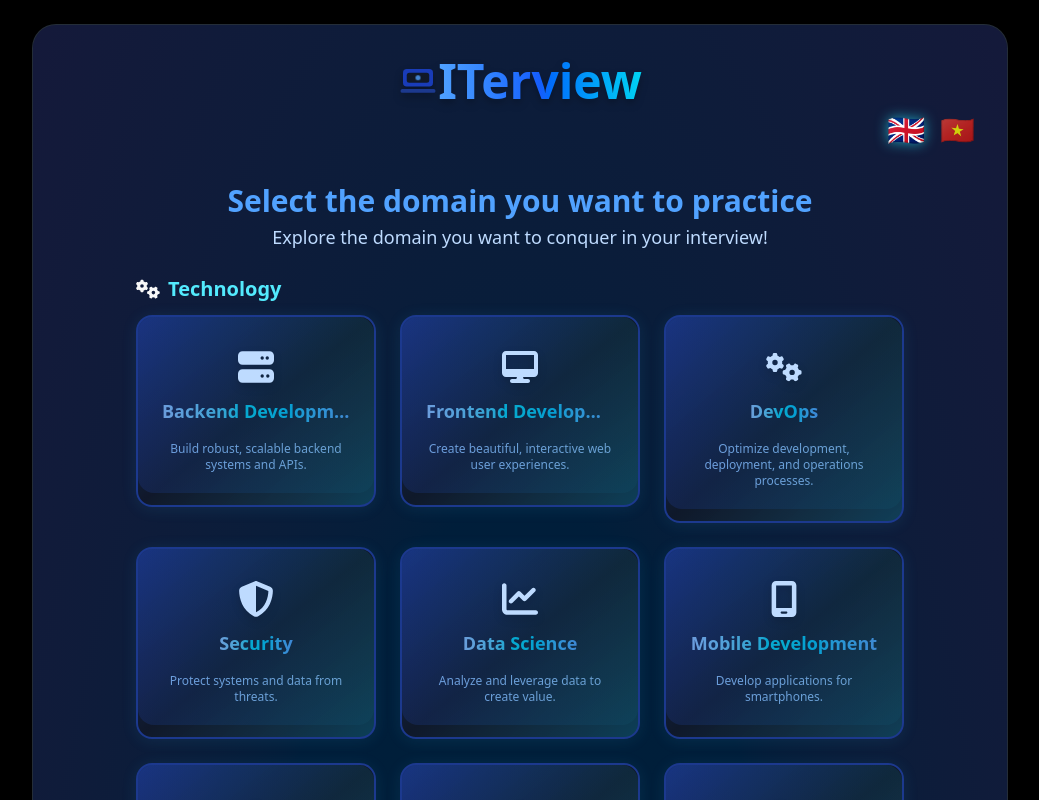
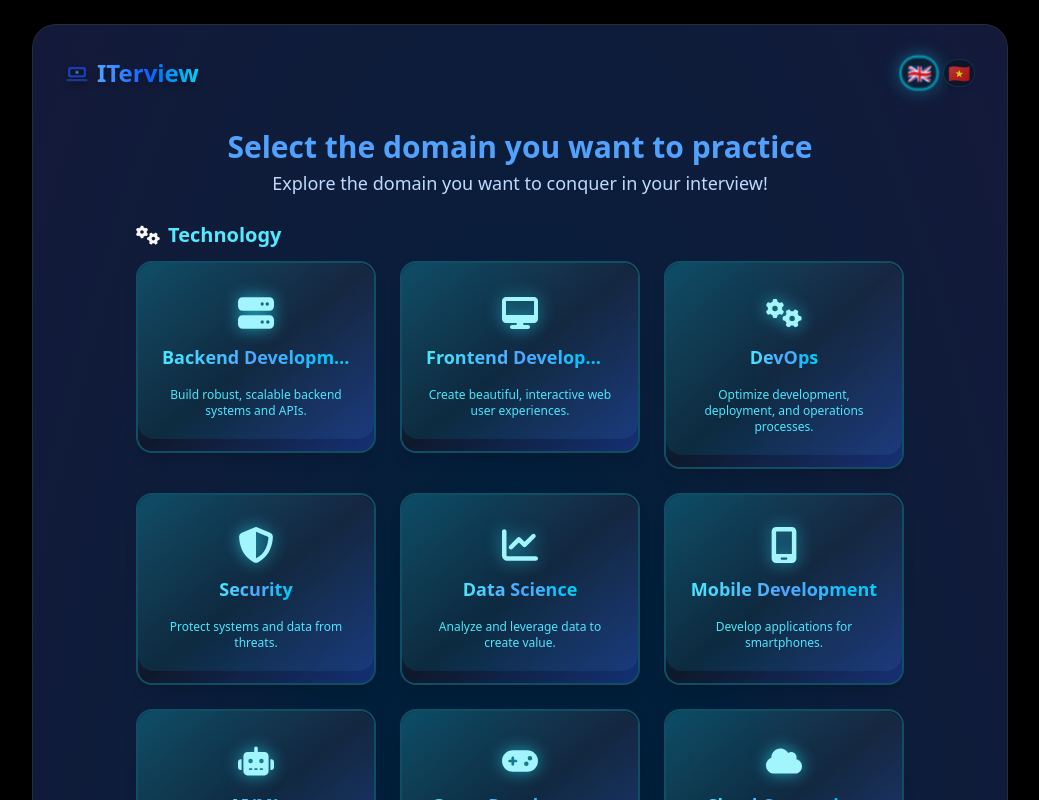
Before and after one commit to WolfCanCode/AIamInterview, a Next.js app: page /en in a window 1280 px wide. Shown: the top 800 px of the page, without its empty margins (120-1159 px from the left). Built offline with nearby package versions, Linux system fonts and the light colour scheme.

Commit message:
feat: introduce FuturisticCard and FuturisticButton components, enhance styling and layout across various components for a modern UI experience

```diff
--- a/components/DomainBanner.tsx
+++ b/components/DomainBanner.tsx
@@ -1,6 +1,8 @@
 import React from 'react';
 import { useTranslations } from 'next-intl';
 import { Domain } from '@/utils/types/Domain';
+import FuturisticCard from './FuturisticCard';
+import FuturisticButton from './FuturisticButton';
 
 export default function DomainBanner({
   domain,
@@ -13,30 +15,19 @@ export default function DomainBanner({
 }) {
   const t = useTranslations('');
   return (
-    <div className="group relative w-full max-w-3xl mx-auto backdrop-blur-xl bg-white/5 dark:bg-gray-900/30 rounded-3xl shadow-2xl p-6 sm:p-8 flex flex-col items-center gap-4 sm:gap-6 animate-fade-in overflow-hidden border border-white/10 dark:border-gray-700/30 transition-all duration-500 hover:shadow-[0_0_50px_-12px_oklch(70%_0.3_240/0.3)]">
-      {/* Gradient Background Effect */}
-      <div className="absolute inset-0 bg-gradient-to-br from-[oklch(60%_0.3_240/0.1)] to-[oklch(60%_0.3_280/0.1)] opacity-50 group-hover:opacity-75 transition-opacity duration-500" />
-
-      {/* Animated Aurora Effect */}
-      <div className="absolute inset-0 bg-radial-[at_center] from-[oklch(70%_0.3_240/0.15)] to-transparent opacity-0 group-hover:opacity-100 transition-opacity duration-700" />
-
+    <FuturisticCard glowColor="cyan" hover className="w-full max-w-3xl mx-auto">
       {/* Back Button */}
-      <button
+      <FuturisticButton
         onClick={onBack}
-        className="absolute top-4 left-4 w-10 h-10 flex items-center justify-center rounded-full bg-[oklch(20%_0.1_240)] text-[oklch(80%_0.3_240)] hover:bg-[oklch(30%_0.2_240)] hover:text-[oklch(98%_0_0)] transition-all duration-300 border border-[oklch(70%_0.2_240/0.3)] focus:outline-none focus:ring-2 focus:ring-[oklch(70%_0.3_240/0.4)] backdrop-blur-md overflow-hidden group/btn"
-        type="button"
+        className="absolute top-4 left-4 !w-10 !h-10 !p-0 flex items-center justify-center"
         aria-label={t('back')}
       >
-        {/* Hover Gradient Effect */}
-        <div className="absolute inset-0 bg-gradient-to-r from-[oklch(70%_0.3_240/0.2)] to-[oklch(70%_0.3_280/0.2)] opacity-0 group-hover/btn:opacity-100 transition-opacity duration-300" />
-
-        {/* Icon */}
         <svg
           xmlns="http://www.w3.org/2000/svg"
           fill="none"
           viewBox="0 0 24 24"
           stroke="currentColor"
-          className="w-6 h-6 relative z-10 transform group-hover/btn:scale-110 transition-transform duration-300"
+          className="w-6 h-6 relative z-10 transform group-hover:scale-110 transition-transform duration-300"
         >
           <path
             strokeLinecap="round"
@@ -45,9 +36,10 @@ export default function DomainBanner({
             d="M15 19l-7-7 7-7"
           />
         </svg>
-      </button>
+      </FuturisticButton>
 
       {/* Domain Icon */}
+      <div className="relative flex flex-col items-center gap-4 sm:gap-6 pt-0 pb-4">
         <div className="relative">
           <div className="absolute inset-0 animate-pulse-slow blur-xl opacity-50">
             <domain.icon className="text-6xl text-[oklch(70%_0.3_240)]" />
@@ -56,7 +48,7 @@ export default function DomainBanner({
         </div>
 
         {/* Domain Info */}
-      <div className="relative z-10 text-center space-y-2">
+        <div className="text-center space-y-2">
           <h2 className="text-2xl sm:text-3xl font-bold bg-gradient-to-r from-[oklch(85%_0.3_240)] to-[oklch(85%_0.3_280)] bg-clip-text text-transparent truncate max-w-[280px] sm:max-w-full mx-auto">
             {t(domain.name || domain.key)}
           </h2>
@@ -73,5 +65,6 @@ export default function DomainBanner({
           )}
         </div>
       </div>
+    </FuturisticCard>
   );
 }
--- a/components/DomainSelector.tsx
+++ b/components/DomainSelector.tsx
@@ -5,9 +5,11 @@ import { Domain, DomainGroup } from '@/utils/types/Domain';
 export default function DomainSelector({
   domainGroups,
   handleSelectDomain,
+  selectedDomain,
 }: {
   domainGroups: DomainGroup[];
   handleSelectDomain: (name: string) => void;
+  selectedDomain?: string;
 }) {
   const t = useTranslations('');
 
@@ -39,23 +41,23 @@ export default function DomainSelector({
                 <div key={d.key} className="relative">
                   <button
                     onClick={() => handleDomainClick(d)}
-                    className={`group w-full px-4 py-6 sm:px-6 sm:py-8 rounded-2xl flex flex-col items-center space-y-2 sm:space-y-3 transition-all duration-300 focus:outline-none focus:ring-2 focus:ring-blue-400
-                      bg-gradient-to-br from-blue-900/80 via-gray-900/90 to-cyan-900/70
-                      shadow-lg border-2 border-blue-900 relative overflow-hidden
-                      hover:-translate-y-1 sm:hover:-translate-y-2 hover:shadow-2xl hover:border-cyan-400 hover:scale-105
-                      hover:bg-cyan-900/80
-                    `}
-                    style={{ boxShadow: '0 2px 16px 0 rgba(56,189,248,0.10)' }}
+                    className={`group w-full px-4 py-6 sm:px-6 sm:py-8 rounded-2xl flex flex-col items-center space-y-2 sm:space-y-3 transition-all duration-300 focus:outline-none focus:ring-2 focus:ring-cyan-400/70 bg-gradient-to-br from-cyan-900/70 via-gray-900/80 to-blue-900/70 shadow-lg border-2 border-cyan-900 relative overflow-hidden hover:-translate-y-1 sm:hover:-translate-y-2 hover:shadow-2xl hover:border-cyan-400 hover:scale-105 hover:bg-cyan-900/80 backdrop-blur-xl ${
+                      selectedDomain === d.name
+                        ? 'ring-2 ring-cyan-400/60 scale-105 border-cyan-400 shadow-cyan-400/20'
+                        : ''
+                    }`}
+                    aria-pressed={selectedDomain === d.name}
+                    tabIndex={0}
                   >
                     {/* Ripple effect */}
-                    <span className="absolute inset-0 pointer-events-none group-active:animate-ripple bg-gradient-to-r from-blue-900/30 to-cyan-900/30 rounded-2xl"></span>
-                    <span className="text-3xl sm:text-4xl transition-transform duration-300 group-hover:scale-125 group-hover:animate-bounce-slow text-blue-200 drop-shadow-lg">
+                    <span className="absolute inset-0 pointer-events-none group-active:animate-ripple bg-gradient-to-r from-cyan-400/10 to-blue-400/10 rounded-2xl"></span>
+                    <span className="text-3xl sm:text-4xl transition-transform duration-300 group-hover:scale-125 group-hover:animate-bounce-slow text-cyan-200 drop-shadow-[0_0_8px_rgba(34,211,238,0.7)]">
                       <d.icon />
                     </span>
-                    <span className="text-base sm:text-lg font-semibold bg-gradient-to-r from-blue-300 via-cyan-400 to-blue-400 bg-clip-text text-transparent group-hover:animate-shimmer truncate max-w-[120px] sm:max-w-full">
+                    <span className="text-base sm:text-lg font-semibold bg-gradient-to-r from-cyan-300 via-blue-400 to-cyan-400 bg-clip-text text-transparent group-hover:animate-shimmer truncate max-w-[120px] sm:max-w-full">
                       {t(d.name || d.key)}
                     </span>
-                    <span className="text-xs text-blue-300 mt-1 text-center hidden sm:block">
+                    <span className="text-xs text-cyan-300 mt-1 text-center hidden sm:block">
                       {t(d.description || '')}
                     </span>
                   </button>
--- /dev/null
+++ b/components/FuturisticButton.tsx
@@ -0,0 +1,87 @@
+import React from 'react';
+
+interface FuturisticButtonProps
+  extends React.ButtonHTMLAttributes<HTMLButtonElement> {
+  children: React.ReactNode;
+  icon?: React.ReactNode;
+  color?: 'cyan' | 'yellow' | 'red' | 'pink' | 'green' | 'purple';
+  className?: string;
+}
+
+const colorMap = {
+  cyan: {
+    bg: 'bg-gradient-to-r from-cyan-500/70 to-blue-700/70',
+    border: 'border-cyan-400/40',
+    ring: 'focus:ring-cyan-400/60',
+    shadow:
+      'drop-shadow-[0_0_16px_rgba(34,211,238,0.4)] hover:shadow-cyan-400/30',
+    icon: 'drop-shadow-[0_0_6px_rgba(34,211,238,0.7)]',
+    text: 'text-white',
+  },
+  yellow: {
+    bg: 'bg-gradient-to-r from-yellow-400/80 to-yellow-500/80',
+    border: 'border-yellow-400/40',
+    ring: 'focus:ring-yellow-400/60',
+    shadow:
+      'drop-shadow-[0_0_8px_rgba(250,204,21,0.4)] hover:shadow-yellow-400/30',
+    icon: 'drop-shadow-[0_0_6px_rgba(250,204,21,0.7)]',
+    text: 'text-gray-900',
+  },
+  red: {
+    bg: 'bg-gradient-to-r from-red-500/80 to-red-600/80',
+    border: 'border-red-400/40',
+    ring: 'focus:ring-red-400/60',
+    shadow: 'drop-shadow-[0_0_8px_rgba(239,68,68,0.4)] hover:shadow-red-400/30',
+    icon: 'drop-shadow-[0_0_6px_rgba(239,68,68,0.7)]',
+    text: 'text-white',
+  },
+  pink: {
+    bg: 'bg-gradient-to-r from-pink-500/70 to-fuchsia-700/70',
+    border: 'border-pink-400/40',
+    ring: 'focus:ring-pink-400/60',
+    shadow:
+      'drop-shadow-[0_0_8px_rgba(236,72,153,0.4)] hover:shadow-pink-400/30',
+    icon: 'drop-shadow-[0_0_6px_rgba(236,72,153,0.7)]',
+    text: 'text-white',
+  },
+  green: {
+    bg: 'bg-gradient-to-r from-green-400/70 to-green-600/70',
+    border: 'border-green-400/40',
+    ring: 'focus:ring-green-400/60',
+    shadow:
+      'drop-shadow-[0_0_8px_rgba(34,197,94,0.4)] hover:shadow-green-400/30',
+    icon: 'drop-shadow-[0_0_6px_rgba(34,197,94,0.7)]',
+    text: 'text-white',
+  },
+  purple: {
+    bg: 'bg-gradient-to-r from-purple-500/70 to-fuchsia-700/70',
+    border: 'border-fuchsia-400/40',
+    ring: 'focus:ring-fuchsia-400/60',
+    shadow:
+      'drop-shadow-[0_0_8px_rgba(168,85,247,0.4)] hover:shadow-fuchsia-400/30',
+    icon: 'drop-shadow-[0_0_6px_rgba(168,85,247,0.7)]',
+    text: 'text-white',
+  },
+};
+
+export default function FuturisticButton({
+  children,
+  icon,
+  color = 'cyan',
+  className = '',
+  ...props
+}: FuturisticButtonProps) {
+  const c = colorMap[color];
+  return (
+    <button
+      className={`group relative w-full px-8 py-4 rounded-xl font-bold text-lg shadow-lg overflow-hidden transition-all duration-300 transform ${c.bg} border ${c.border} ${c.text} ${c.shadow} backdrop-blur-xl focus:outline-none ${c.ring} hover:scale-105 disabled:opacity-50 disabled:cursor-not-allowed ${className}`}
+      {...props}
+    >
+      <div className="absolute inset-0 transition-transform duration-300 group-hover:scale-[1.1]" />
+      <div className="relative flex items-center justify-center gap-3">
+        {icon && <span className={`text-xl ${c.icon}`}>{icon}</span>}
+        <span>{children}</span>
+      </div>
+    </button>
+  );
+}
--- /dev/null
+++ b/components/FuturisticCard.tsx
@@ -0,0 +1,116 @@
+import React from 'react';
+
+interface FuturisticCardProps extends React.HTMLAttributes<HTMLDivElement> {
+  children: React.ReactNode;
+  className?: string;
+  glowColor?: 'cyan' | 'yellow' | 'red' | 'pink' | 'green' | 'purple' | 'blue';
+  hover?: boolean;
+  noBorder?: boolean;
+  noGlow?: boolean;
+  variant?: 'default' | 'dark';
+}
+
+const glowMap = {
+  blue: {
+    glow: 'shadow-[0_0_40px_0_rgba(6,182,212,0.25)]',
+    border: 'border-cyan-500/40',
+    gradient: 'from-cyan-500/20 via-transparent to-blue-500/20',
+    hoverGlow: 'hover:shadow-[0_0_50px_0_rgba(6,182,212,0.35)]',
+    hoverBorder: 'hover:border-cyan-400/50',
+  },
+  cyan: {
+    glow: 'shadow-[0_0_40px_0_rgba(34,211,238,0.25)]',
+    border: 'border-cyan-400/40',
+    gradient: 'from-cyan-400/20 via-transparent to-blue-400/20',
+    hoverGlow: 'hover:shadow-[0_0_50px_0_rgba(34,211,238,0.35)]',
+    hoverBorder: 'hover:border-cyan-400/50',
+  },
+  yellow: {
+    glow: 'shadow-[0_0_40px_0_rgba(250,204,21,0.2)]',
+    border: 'border-yellow-400/40',
+    gradient: 'from-yellow-400/20 via-transparent to-amber-400/20',
+    hoverGlow: 'hover:shadow-[0_0_50px_0_rgba(250,204,21,0.3)]',
+    hoverBorder: 'hover:border-yellow-400/50',
+  },
+  red: {
+    glow: 'shadow-[0_0_40px_0_rgba(239,68,68,0.2)]',
+    border: 'border-red-400/40',
+    gradient: 'from-red-400/20 via-transparent to-rose-400/20',
+    hoverGlow: 'hover:shadow-[0_0_50px_0_rgba(239,68,68,0.3)]',
+    hoverBorder: 'hover:border-red-400/50',
+  },
+  pink: {
+    glow: 'shadow-[0_0_40px_0_rgba(236,72,153,0.2)]',
+    border: 'border-pink-400/40',
+    gradient: 'from-pink-400/20 via-transparent to-fuchsia-400/20',
+    hoverGlow: 'hover:shadow-[0_0_50px_0_rgba(236,72,153,0.3)]',
+    hoverBorder: 'hover:border-pink-400/50',
+  },
+  green: {
+    glow: 'shadow-[0_0_40px_0_rgba(34,197,94,0.2)]',
+    border: 'border-green-400/40',
+    gradient: 'from-green-400/20 via-transparent to-emerald-400/20',
+    hoverGlow: 'hover:shadow-[0_0_50px_0_rgba(34,197,94,0.3)]',
+    hoverBorder: 'hover:border-green-400/50',
+  },
+  purple: {
+    glow: 'shadow-[0_0_40px_0_rgba(168,85,247,0.2)]',
+    border: 'border-fuchsia-400/40',
+    gradient: 'from-purple-400/20 via-transparent to-fuchsia-400/20',
+    hoverGlow: 'hover:shadow-[0_0_50px_0_rgba(168,85,247,0.3)]',
+    hoverBorder: 'hover:border-fuchsia-400/50',
+  },
+};
+
+const variants = {
+  default: 'bg-white/5 dark:bg-gray-900/20',
+  dark: 'bg-[#0B1221]/90',
+};
+
+export default function FuturisticCard({
+  children,
+  className = '',
+  glowColor = 'blue',
+  hover = false,
+  noBorder = false,
+  noGlow = false,
+  variant = 'dark',
+  ...props
+}: FuturisticCardProps) {
+  const theme = glowMap[glowColor];
+
+  return (
+    <div
+      className={`
+        relative rounded-3xl p-6 sm:p-8
+        backdrop-blur-xl
+        ${variants[variant]}
+        ${!noBorder ? `border ${theme.border}` : ''}
+        ${!noGlow ? theme.glow : ''}
+        ${
+          hover
+            ? `transition-all duration-300 ${theme.hoverGlow} ${theme.hoverBorder} hover:scale-[1.02]`
+            : ''
+        }
+        overflow-hidden
+        ${className}
+      `}
+      {...props}
+    >
+      {/* Animated gradient background */}
+      <div
+        className={`
+          absolute inset-0
+          bg-gradient-to-br ${theme.gradient}
+          pointer-events-none
+          animate-pulse
+          blur-2xl
+          opacity-40
+        `}
+      />
+
+      {/* Content with proper z-index */}
+      <div className="relative z-10">{children}</div>
+    </div>
+  );
+}
--- a/components/Header.tsx
+++ b/components/Header.tsx
@@ -11,19 +11,43 @@ export default function Header({
 }) {
   const t = useTranslations('');
   return (
-    <header className="mb-4 sm:mb-8 flex flex-col items-center relative w-full">
-      <div className="flex w-full flex-col justify-between items-center gap-2 sm:gap-0 relative">
+    <header className="mb-4 sm:mb-8 flex items-center relative w-full">
+      <div className="flex items-center gap-2">
+        {onBack && (
+          <button
+            onClick={onBack}
+            className="flex items-center justify-center w-8 h-8 rounded-full bg-gray-800/80 text-cyan-300 hover:bg-cyan-900 hover:text-white transition-all duration-200 border border-cyan-700/50 focus:outline-none focus:ring-2 focus:ring-cyan-400/40"
+            type="button"
+            aria-label={t('back')}
+          >
+            <svg
+              xmlns="http://www.w3.org/2000/svg"
+              fill="none"
+              viewBox="0 0 24 24"
+              stroke="currentColor"
+              className="w-5 h-5"
+            >
+              <path
+                strokeLinecap="round"
+                strokeLinejoin="round"
+                strokeWidth={2}
+                d="M15 19l-7-7 7-7"
+              />
+            </svg>
+          </button>
+        )}
+
         <h1
           onClick={onClickLogo}
-          className="group text-2xl sm:text-4xl md:text-5xl font-extrabold text-center bg-gradient-to-r from-blue-400 via-blue-600 to-cyan-400 bg-clip-text text-transparent relative inline-block cursor-pointer select-none flex items-center gap-2 sm:gap-3 drop-shadow-lg"
+          className="group text-xl sm:text-2xl font-extrabold text-center bg-gradient-to-r from-blue-400 via-blue-600 to-cyan-400 bg-clip-text text-transparent relative inline-flex items-center gap-2 cursor-pointer select-none drop-shadow-lg"
         >
           {/* Animated Logo Icon */}
-          <span className="inline-flex items-center justify-center text-3xl sm:text-5xl group-hover:animate-spin-slow transition-transform duration-700">
+          <span className="inline-flex items-center justify-center text-xl sm:text-2xl group-hover:animate-spin-slow transition-transform duration-700">
             <svg
               xmlns="http://www.w3.org/2000/svg"
               viewBox="0 0 32 32"
               fill="currentColor"
-              className="w-8 h-8 sm:w-10 sm:h-10 text-blue-300 drop-shadow-lg"
+              className="w-5 h-5 sm:w-6 sm:h-6 text-blue-300 drop-shadow-lg"
             >
               <rect
                 x="4"
@@ -62,35 +86,13 @@ export default function Header({
             {t('app_title')}
           </span>
           {/* Enhanced Underline Animation */}
-          <span className="absolute left-1/2 -translate-x-1/2 bottom-0 h-1 w-0 group-hover:w-4/5 bg-gradient-to-r from-blue-400 via-blue-600 to-blue-400 rounded-full transition-all duration-700 animate-border-grow shadow-lg"></span>
+          <span className="absolute left-1/2 -translate-x-1/2 bottom-0 h-0.5 w-0 group-hover:w-4/5 bg-gradient-to-r from-blue-400 via-blue-600 to-blue-400 rounded-full transition-all duration-700 animate-border-grow shadow-lg"></span>
         </h1>
-        <div className="absolute right-0 top-0 sm:static sm:ml-auto">
-          <LanguageSwitcher />
-        </div>
       </div>
-      {onBack && (
-        <button
-          onClick={onBack}
-          className="absolute top-1 left-1 w-10 h-10 flex items-center justify-center rounded-full bg-gray-800 text-cyan-300 hover:bg-cyan-900 hover:text-white transition-all duration-200 border border-cyan-700 focus:outline-none focus:ring-2 focus:ring-cyan-400/40"
-          type="button"
-          aria-label={t('back')}
-        >
-          <svg
-            xmlns="http://www.w3.org/2000/svg"
-            fill="none"
-            viewBox="0 0 24 24"
-            stroke="currentColor"
-            className="w-6 h-6"
-          >
-            <path
-              strokeLinecap="round"
-              strokeLinejoin="round"
-              strokeWidth={2}
-              d="M15 19l-7-7 7-7"
-            />
-          </svg>
-        </button>
-      )}
+
+      <div className="ml-auto">
+        <LanguageSwitcher />
+      </div>
     </header>
   );
 }
--- a/components/LanguageSwitcher.tsx
+++ b/components/LanguageSwitcher.tsx
@@ -18,20 +18,18 @@ export default function LanguageSwitcher() {
   };
 
   return (
-    <div className="flex gap-4 items-center mt-2.5">
+    <div className="flex gap-2 items-center">
       {LANGUAGES.map((lng) => (
         <button
           key={lng.code}
           onClick={() => handleLanguageChange(lng.code)}
           aria-label={lng.label}
-          className={`transition-all duration-200 focus:outline-none bg-transparent p-0 m-0
-            ${
-              locale === lng.code
-                ? 'drop-shadow-[0_0_6px_rgba(34,211,238,0.7)] scale-110'
-                : 'opacity-80 hover:scale-125 hover:drop-shadow-[0_0_4px_rgba(34,211,238,0.4)]'
-            }
-          `}
-          style={{ fontSize: 28, lineHeight: 1 }}
+          className={`transition-all duration-200 focus:outline-none bg-[#0B1221]/80 backdrop-blur-md border border-cyan-400/20 rounded-full p-1 shadow-md hover:scale-110 hover:shadow-cyan-400/20 focus:ring-2 focus:ring-cyan-400/40 text-lg ${
+            locale === lng.code
+              ? 'drop-shadow-[0_0_8px_rgba(34,211,238,0.5)] scale-110 ring-2 ring-cyan-400/60'
+              : 'opacity-80'
+          }`}
+          style={{ lineHeight: 1 }}
         >
           <span>{lng.flag}</span>
         </button>
--- a/views/PracticePage.tsx
+++ b/views/PracticePage.tsx
@@ -110,6 +110,7 @@ export default function PracticePageWithDomains() {
               <DomainSelector
                 domainGroups={domainGroups}
                 handleSelectDomain={handleSelectDomain}
+                selectedDomain={selectedDomain || undefined}
               />
             )}
 
@@ -169,13 +170,21 @@ export default function PracticePageWithDomains() {
                             key={child}
                             type="button"
                             onClick={() => setSelectedChild(child)}
-                            className={`domain-child-button ${
-                              selectedChild === child ? 'active' : ''
+                            className={`animate-fade-in relative w-full rounded-xl font-black px-4 py-3 text-sm transition-all duration-200 overflow-hidden border-2 backdrop-blur-xl bg-gradient-to-br from-cyan-900/70 via-gray-900/80 to-blue-900/70 shadow-lg border-cyan-900 hover:scale-105 hover:shadow-xl focus:outline-none focus:ring-2 focus:ring-cyan-400/80 ${
+                              selectedChild === child
+                                ? 'scale-105 border-cyan-400 ring-2 ring-cyan-400/60 shadow-cyan-400/20'
+                                : ''
                             }`}
+                            aria-pressed={selectedChild === child}
+                            tabIndex={0}
                           >
-                            <span className="relative text-sm font-inherit text-[oklch(98%_0_0)]">
+                            <span className="relative text-sm font-inherit text-[oklch(98%_0_0)] bg-gradient-to-r from-cyan-300 via-blue-400 to-cyan-400 bg-clip-text text-transparent font-bold drop-shadow-[0_0_6px_rgba(34,211,238,0.7)]">
                               {child}
                             </span>
+                            {/* Glow effect */}
+                            {selectedChild === child && (
+                              <span className="absolute inset-0 pointer-events-none animate-pulse blur-xl opacity-40 bg-gradient-to-r from-cyan-400/30 to-blue-400/30" />
+                            )}
                           </button>
                         ))}
                       </div>
```
Also changed, not shown: components/AnswerForm.tsx (+13 -9 lines), components/DifficultySelector.tsx (+66 -54 lines). Lines whose indentation alone changed are shown as unchanged.
